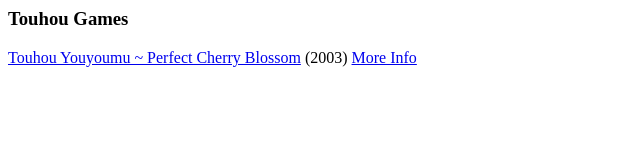
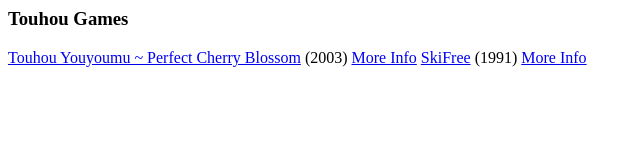
Before and after one commit to Rehsug/rehsug.github.io, a plain HTML site: page index.html in a window 1280 px wide. Shown: the whole page, without its empty margins (0-641 px from the left). Drawn offline with Linux system fonts and the light colour scheme.

Commit message:
Update and rename test.html to index.html

```diff
--- a/test.html
+++ b/index.html
@@ -2,5 +2,7 @@
 <body>
 <h3>Touhou Games</h3>
 <a href="boxedwine.html?app=Th07&p=th07.exe">Touhou Youyoumu ~ Perfect Cherry Blossom</a> (2003) <a href="https://www.classicdosgames.com/game/SkiFree.html">More Info</a>
+<a href="boxedwine.html?app=ski32&p=ski32.exe">SkiFree</a> (1991) <a href="https://www.classicdosgames.com/game/SkiFree.html">More Info</a>
 </body>
+
 </html>
```
